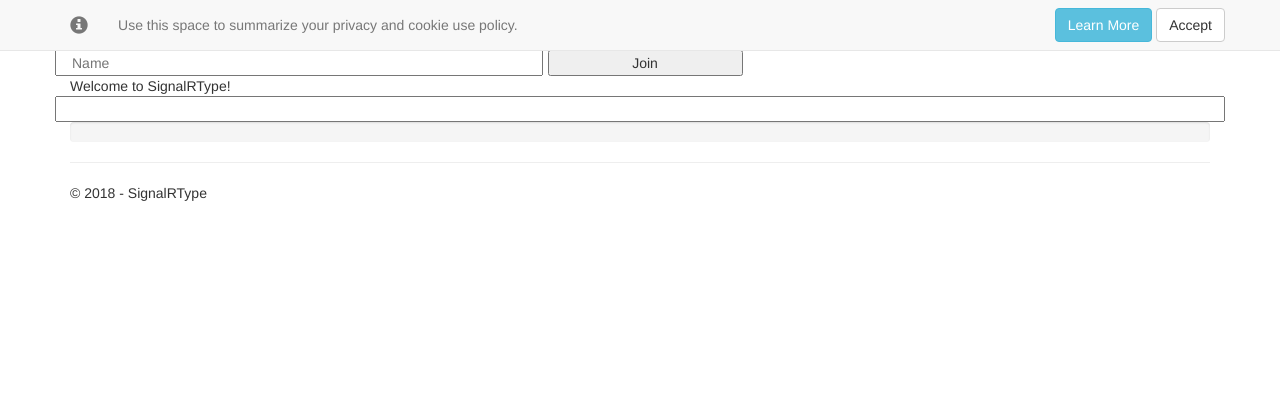
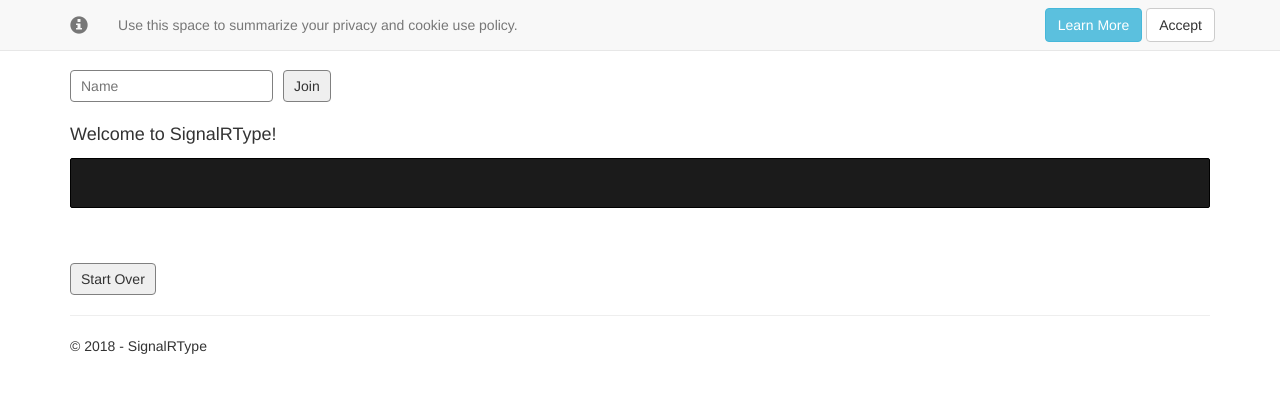
Before and after one commit to mobiletonster/signalRdemos, an ASP.NET Core app: page / in a window 1280 px wide. Shown: the top 393 px of the page. Run offline with ASP.NET Core 8, Linux system fonts and the light colour scheme.

Commit message:
SORT 2019 update

```diff
--- a/SignalRType/SignalRType/Pages/Index.cshtml
+++ b/SignalRType/SignalRType/Pages/Index.cshtml
@@ -1,9 +1,10 @@
 @page
 
-<div class="row" id="join">
-    <input id="userInput" type="text" name="name" placeholder="Name" value="" class="col-sm-5" style="margin-right:5px;" />
-    <button id="joinButton" style="margin-right:5px;" class="col-sm-2">Join</button>
-    <button id="leaveButton" style="margin-right:5px; display:none;" class="col-sm-2">Leave</button>
+<div class="user-container">
+    <input id="user" type="text" name="name" placeholder="Name" value=""/>
+    <button id="joinButton" style="margin-right:5px;" >Join</button>
+    <button id="leaveButton" style="margin-right:5px; display:none;">Leave</button>
+    <button id="nextButton" style="margin-right:5px; display:none;">Next</button>
     <div class="col-sm-4" style="padding: 0px;">
         <button id="readyButton" style="display:none;width: 100%;">Ready</button>
     </div>
@@ -18,11 +19,13 @@
 
 <div id="players"></div>
 
+<button id="refreshButton" style="margin-right:5px;">Start Over</button>
+
 <!-- player template -->
 <div id="template">
     <div class="row player">
         <div id="userName"></div>
-        <input class="col-12" style="width:100%;" onpaste="return false;"/>
+        <input class="col-12 typeInput" style="width:100%;" onpaste="return false;"/>
     </div>
     <div class="progress">
         <div class="progress-bar" role="progressbar" aria-valuenow="0"
--- a/SignalRType/SignalRType/Pages/Shared/_Layout.cshtml
+++ b/SignalRType/SignalRType/Pages/Shared/_Layout.cshtml
@@ -5,16 +5,16 @@
     <meta name="viewport" content="width=device-width, initial-scale=1.0" />
     <title>@ViewData["Title"] - SignalRType</title>
 
-    <environment include="Development">
+    @*<environment include="Development">*@
         <link rel="stylesheet" href="~/lib/bootstrap/dist/css/bootstrap.css" />
         <link rel="stylesheet" href="~/css/site.css" />
-    </environment>
+    @*</environment>
     <environment exclude="Development">
         <link rel="stylesheet" href="https://ajax.aspnetcdn.com/ajax/bootstrap/3.3.7/css/bootstrap.min.css"
               asp-fallback-href="~/lib/bootstrap/dist/css/bootstrap.min.css"
               asp-fallback-test-class="sr-only" asp-fallback-test-property="position" asp-fallback-test-value="absolute" />
         <link rel="stylesheet" href="~/css/site.min.css" asp-append-version="true" />
-    </environment>
+    </environment>*@
 </head>
 <body>
     <nav class="navbar navbar-inverse navbar-fixed-top">
--- a/SignalRType/SignalRType/Startup.cs
+++ b/SignalRType/SignalRType/Startup.cs
@@ -47,10 +47,9 @@
             else
             {
                 app.UseExceptionHandler("/Error");
-                app.UseHsts();
+
             }
 
-            app.UseHttpsRedirection();
             app.UseStaticFiles();
             app.UseCookiePolicy();
             app.UseSignalR(routes =>
--- a/SignalRType/SignalRType/wwwroot/css/site.css
+++ b/SignalRType/SignalRType/wwwroot/css/site.css
@@ -32,8 +32,30 @@
     margin: 10px 0px;
 }
 
-#join {
+.user-container {
     margin: 20px 0px;
+    display: flex;
+}
+
+#user {
+    border: solid thin gray;
+    border-radius: 4px;
+    padding: 5px 10px;
+    margin-right: 10px;
+}
+
+input {
+    border: solid thin gray;
+    border-radius: 4px;
+    padding: 5px 10px;
+    margin-right: 10px;
+}
+
+button {
+    border: solid thin gray;
+    border-radius: 4px;
+    padding: 5px 10px;
+    margin-right: 10px;
 }
 
 #status {
--- a/SignalRType/SignalRType/wwwroot/js/type.js
+++ b/SignalRType/SignalRType/wwwroot/js/type.js
@@ -1,7 +1,15 @@
+var prompt;
+var promptIndex = 0;
+var prompts = [
+    "This is a test to see who can type the fastest.",
+    "Adam fell that men might be; and men are, that they might have joy.",
+    "I am a child of God, and he has sent me here, has given me an earthly home with parents kind and dear.",
+    "From the Conference Center at Temple Square in Salt Lake City, this is the Saturday morning session of the 189th annual General Conference."
+];
 
-var prompt = "This is a test to see who can type the fastest.";
 
-// create SignalR connection
+
+// SignalR HubConnection
 const connection = new signalR.HubConnectionBuilder()
     .withUrl("/typeHub")
     .build();
@@ -13,11 +21,11 @@
     });
 });
 
-connection.on("RecieveNewPlayer", (user, id, isUser) => {
+connection.on("ReceiveNewPlayer", (user, id, isUser) => {
     createPlayer(user, id, isUser);
 });
 
-connection.on("RecieveProgress", (player, progress, text, isUser) => {
+connection.on("ReceiveProgress", (player, progress, text, isUser) => {
     var { connectionId, name } = player;
     var input = document.getElementById(connectionId).querySelector("input");
     var progressBar = document.getElementById(connectionId).querySelector(".progress-bar");
@@ -37,6 +45,10 @@
             progressBar.style.backgroundColor = "#05b919";
             var winMessage = `${name} WINS!`;
             document.getElementById("message").innerHTML = winMessage.toUpperCase();
+            input.setAttribute('disabled', 'true');
+            console.log(document.querySelectorAll('.typeInput'));
+            document.querySelectorAll('.typeInput').forEach(i => i.setAttribute('disabled', 'true'))
+            document.getElementById("nextButton").style.display = "block";
         } else {
             progressBar.style.backgroundColor = "#dc1d1d";
         }
@@ -52,19 +64,43 @@
     {
         document.getElementById("status").innerHTML = `All players are ready to start. Prepare to type!`;
         setTimeout(() => {
+            prompt = prompts[promptIndex];
             document.getElementById("prompt").innerHTML = prompt;
             document.getElementById("status").style.visibility = "hidden";
         }, 3000);
     }
 });
 
+connection.on("ReceiveNext", (numInGame, numReady) => {
+    promptIndex = promptIndex + 1;
+    console.log("index", promptIndex);
+    document.getElementById("readyButton").style.display = "block";
+    document.getElementById("joinButton").style.display = "none";
+    document.getElementById("leaveButton").style.display = "none";
+    document.getElementById("nextButton").style.display = "none";
+    document.getElementById("message").innerHTML = "";
+    document.getElementById("status").style.visibility = "visible";
+    document.querySelectorAll('.typeInput')[0].removeAttribute('disabled');
+    document.querySelectorAll('.typeInput').forEach(i => i.value = '');
+    document.querySelectorAll('.progress-bar').forEach(p => p.style.width = 0);
+
+    if (numReady < numInGame) {
+        document.getElementById("status").innerHTML = `${numInGame} players have joined. ${numReady}/${numInGame} are ready to start.`;
+    }
+});
+
+connection.on("PlayerReset", () => {
+    location.reload();
+});
 
 connection.start().catch(err => console.error(err.toString()));
 
 
+
+// Event Handlers
 document.getElementById("joinButton").addEventListener("click", e => {
     console.log("Sending new player")
-    const user = document.getElementById("userInput").value;
+    const user = document.getElementById("user").value;
     connection.invoke("SendNewPlayer", user);
     e.preventDefault();
 });
@@ -74,7 +110,18 @@
     document.getElementById("readyButton").style.display = "none";
 });
 
+document.getElementById("nextButton").addEventListener("click", e => {
+    connection.invoke("SendReset")
+    document.getElementById("nextButton").style.display = "none";
+});
 
+
+document.getElementById("refreshButton").addEventListener("click", e => {
+    connection.invoke("SendPlayerReset")
+});
+
+
+// DOM Builders
 function createPlayer(user, id, isUser) {
     console.log("Incoming new player");
 
@@ -97,7 +144,7 @@
         // add to top of player list
         document.getElementById("players").prepend(player);
         document.getElementById("readyButton").style.display = "block";
-        document.getElementById("userInput").disabled = true;
+        document.getElementById("user").disabled = true;
         document.getElementById("joinButton").style.display = "none";
         document.getElementById("leaveButton").style.display = "block";
     }
```
Also changed, not shown: SignalRType/SignalRType/TypeHub.cs (+24 -4 lines).
